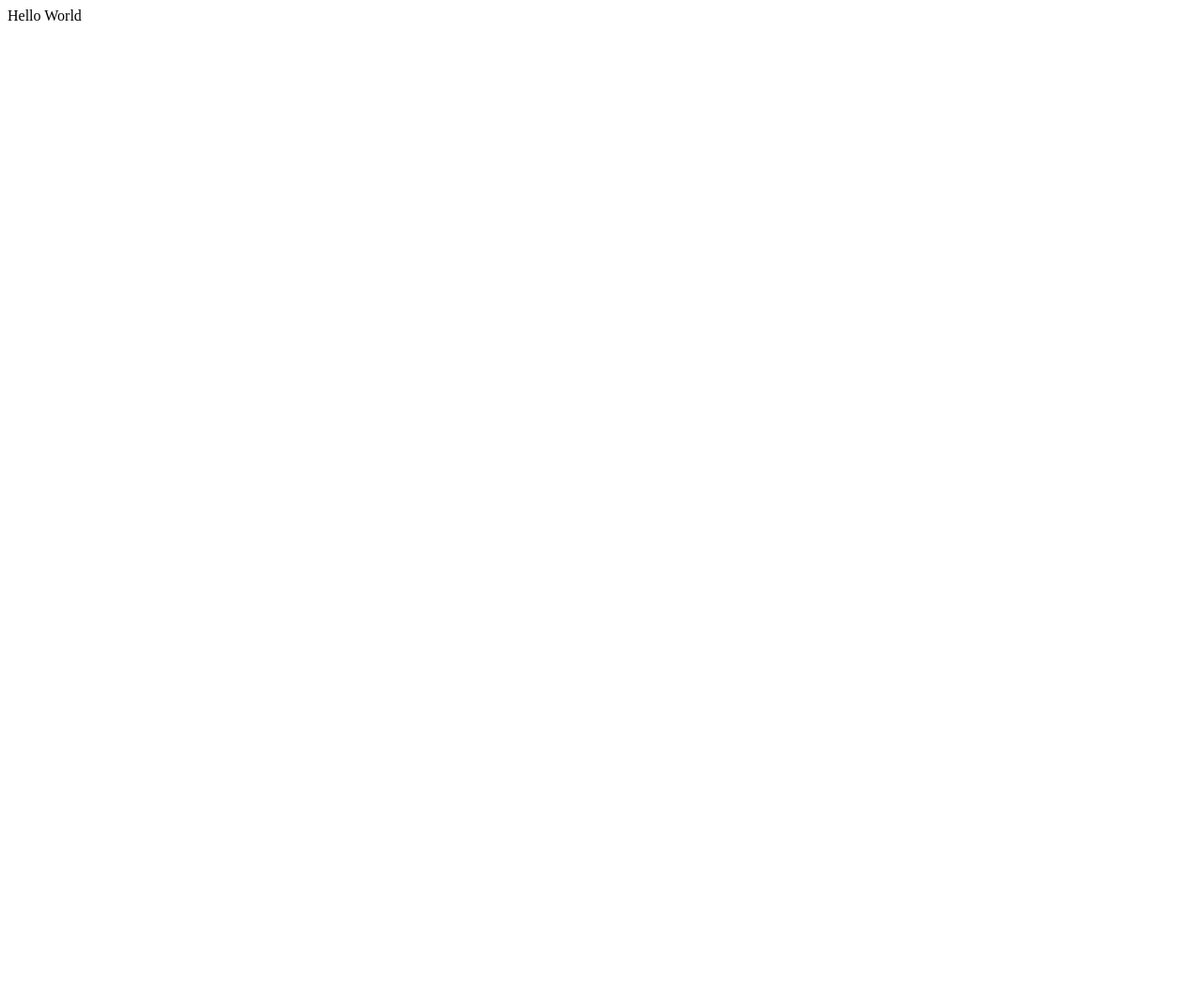
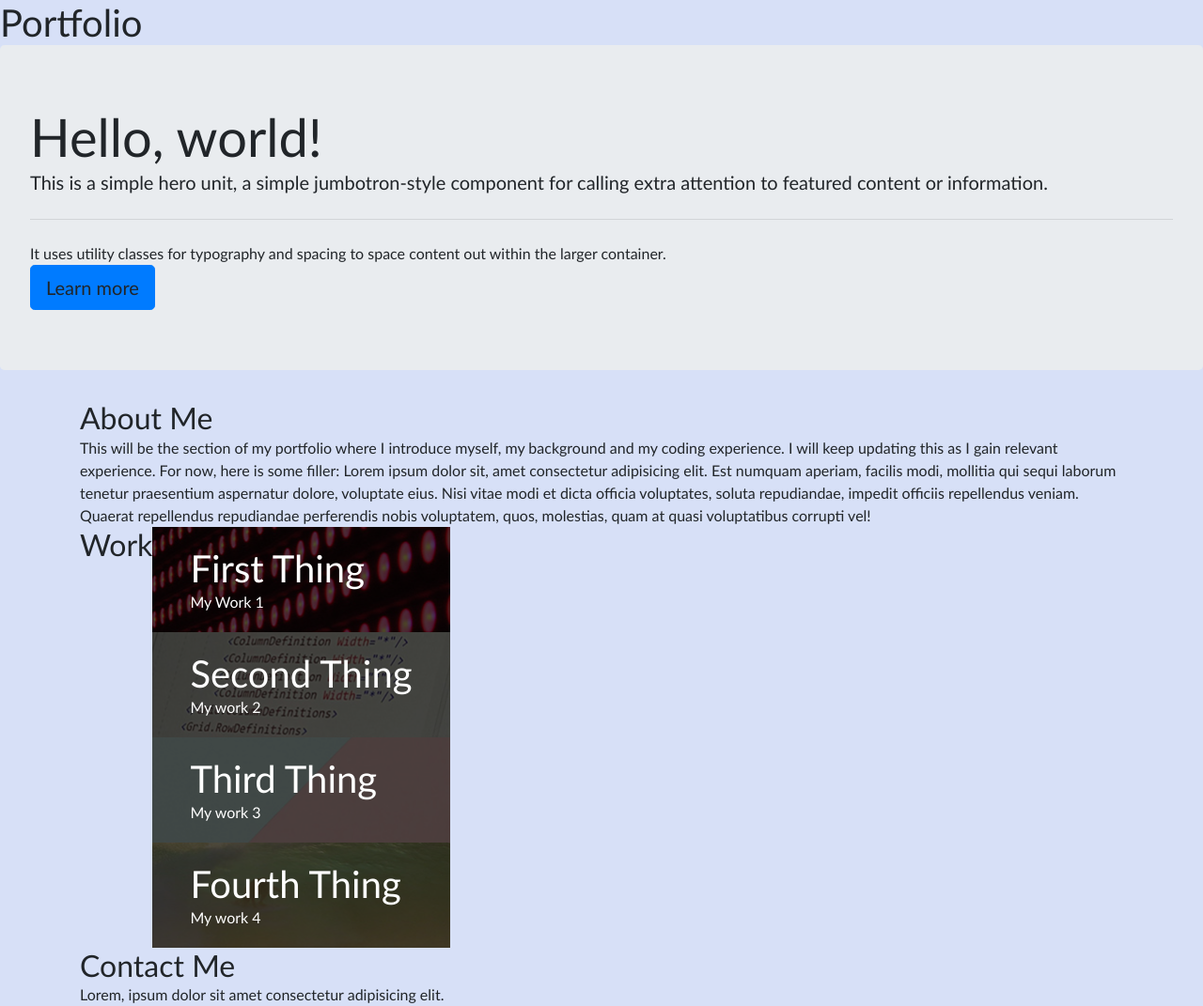
Before and after one commit to EmiKoder/challengethree, a plain HTML site: page index.html in a window 1280 px wide. Shown: the whole page at 94% size. Before the commit the page ends 800 px from the top, so only its background shows below. Drawn offline with nearby package versions, Linux system fonts and the light colour scheme.

Commit message:
added base portfolio code and jumbotron

```diff
--- /dev/null
+++ b/css/style.css
@@ -0,0 +1,87 @@
+* {
+    box-sizing: border-box;
+  }
+
+
+  .hero-banner {
+    background: white;
+    height: 100px;
+    background-image: url("../images/02-hero-bg.jpg");
+    background-repeat: no-repeat;
+    background-position: center;
+  }
+
+  .portfolio1 {
+  background-image: url(../images/02-portfolio-1.jpg);
+  background-repeat: no-repeat;
+  background-position: center;
+  }
+
+  #work {
+  display: flex;
+
+  }
+
+  #contact {
+  display:flex;
+
+  }
+
+  .portfolio2 {
+  display:flex;
+  justify-content: center;
+  background-image: url(../images/02-portfolio-2.jpg) ;
+  background-repeat: no-repeat;
+  background-position: center;
+
+  }
+
+  .portfolio3 {
+  background-image: url(../images/02-portfolio-3.jpg) ;
+  background-repeat: no-repeat;
+  background-position: center;
+  }
+
+  .portfolio4 {
+  background-image: url(../images/02-portfolio-4.jpg) ;
+  background-repeat: no-repeat;
+  background-position: center;
+  }
+
+  .hero-banner{
+  color: white;
+
+  }
+
+  .text {
+    background: rgb(0,0,0,0.7);
+    width:100%;
+    padding: 20px 40px;
+    color: white;
+  }
+
+  body {
+    margin: 0;
+    padding: 0;
+    font-family: 'Trebuchet MS', 'Lucida Sans Unicode', 'Lucida Grande', 'Lucida Sans', Arial, sans-serif;
+    line-height: 1.5;
+    background-color: rgb(215, 224, 247);
+  }
+  .container{
+  display: flex;
+  flex-direction: column;
+
+  }
+
+  h1,
+  h2,
+  h3,
+  h4,
+  h5,
+  h6 {
+    margin: 0;
+  }
+
+  p {
+    margin: 0;
+  }
--- a/index.html
+++ b/index.html
@@ -1 +1,88 @@
-Hello World
+<!DOCTYPE html>
+<html lang="en-gb">
+
+<head>
+
+    <!--Meta tags-->
+  <meta charset="UTF-8">
+  <meta name="viewport" content="width=device-width, initial-scale=1.0">
+  <meta http-equiv="X-UA-Compatible" content="ie=edge">
+  <title>Emily Fisher // Web Developer</title>
+   <!--Bootstrap and CSS links-->
+
+ <link rel="stylesheet" href="https://stackpath.bootstrapcdn.com/bootstrap/4.3.1/css/bootstrap.min.css" integrity="sha384-ggOyR0iXCbMQv3Xipma34MD+dH/1fQ784/j6cY/iJTQUOhcWr7x9JvoRxT2MZw1T" crossorigin="anonymous">
+ <link rel="stylesheet" href="./css/style.css" />
+</head>
+
+<body>
+  <!-- main logo / nav -->
+  <header>
+    <h1>Portfolio</h1>
+    <nav>
+    </nav>
+  </header>
+
+<!--Jumbotron-->
+  <div class="jumbotron">
+    <h1 class="display-4">Hello, world!</h1>
+    <p class="lead">This is a simple hero unit, a simple jumbotron-style component for calling extra attention to featured content or information.</p>
+    <hr class="my-4">
+    <p>It uses utility classes for typography and spacing to space content out within the larger container.</p>
+    <a class="btn btn-primary btn-lg" role="button" data-toggle="modal" data-target="#exampleModal">Learn more</a>
+  </div>
+
+  <main class="container">
+    <!-- about me -->
+    <section class="page-section" id="about">
+      <h2>About Me</h2>
+    </section>
+
+    <section> This will be the section of my portfolio where I introduce myself, my background and my coding experience. I will keep updating this as I gain relevant experience. For now, here is some filler: Lorem ipsum dolor sit, amet consectetur adipisicing elit. Est numquam aperiam, facilis modi, mollitia qui sequi laborum tenetur praesentium aspernatur dolore, voluptate eius. Nisi vitae modi et dicta officia voluptates, soluta repudiandae, impedit officiis repellendus veniam. Quaerat repellendus repudiandae perferendis nobis voluptatem, quos, molestias, quam at quasi voluptatibus corrupti vel!</section>
+    <!-- portfolio container -->
+    <section class="page-section" id="work">
+      <h2>Work</h2>
+      <div class = "portfolio1">
+        <div class = "text">
+          <h1>First Thing</h1>
+          <p>My Work 1
+          </p>
+        </div>
+        <div class ="portfolio2">
+          <div class ="text">
+            <h1>Second Thing</h1>
+            <p>My work 2
+
+            </p>
+          </div>
+        </div>
+        <div class ="portfolio3">
+          <div class ="text">
+            <h1>Third Thing</h1>
+            <p>My work 3
+
+            </p>
+          </div>
+        </div>
+        <div class ="portfolio4">
+          <div class ="text">
+            <h1>Fourth Thing</h1>
+            <p>My work 4
+
+            </p>
+          </div>
+        </div>
+      </div>
+
+
+    </section>
+
+
+    <!-- contact -->
+    <section class="page-section contact" id="contact">
+      <h2>Contact Me</h2>
+    </section>
+    <section>Lorem, ipsum dolor sit amet consectetur adipisicing elit. </section>
+  </main>
+</body>
+
+</html>
```
Also changed, not shown: images/02-portfolio-1.jpg (added), images/02-portfolio-2.jpg (added), images/02-portfolio-3.jpg (added), images/02-portfolio-4.jpg (added), images/02-run-buddy.jpg (added), 1 other file.
